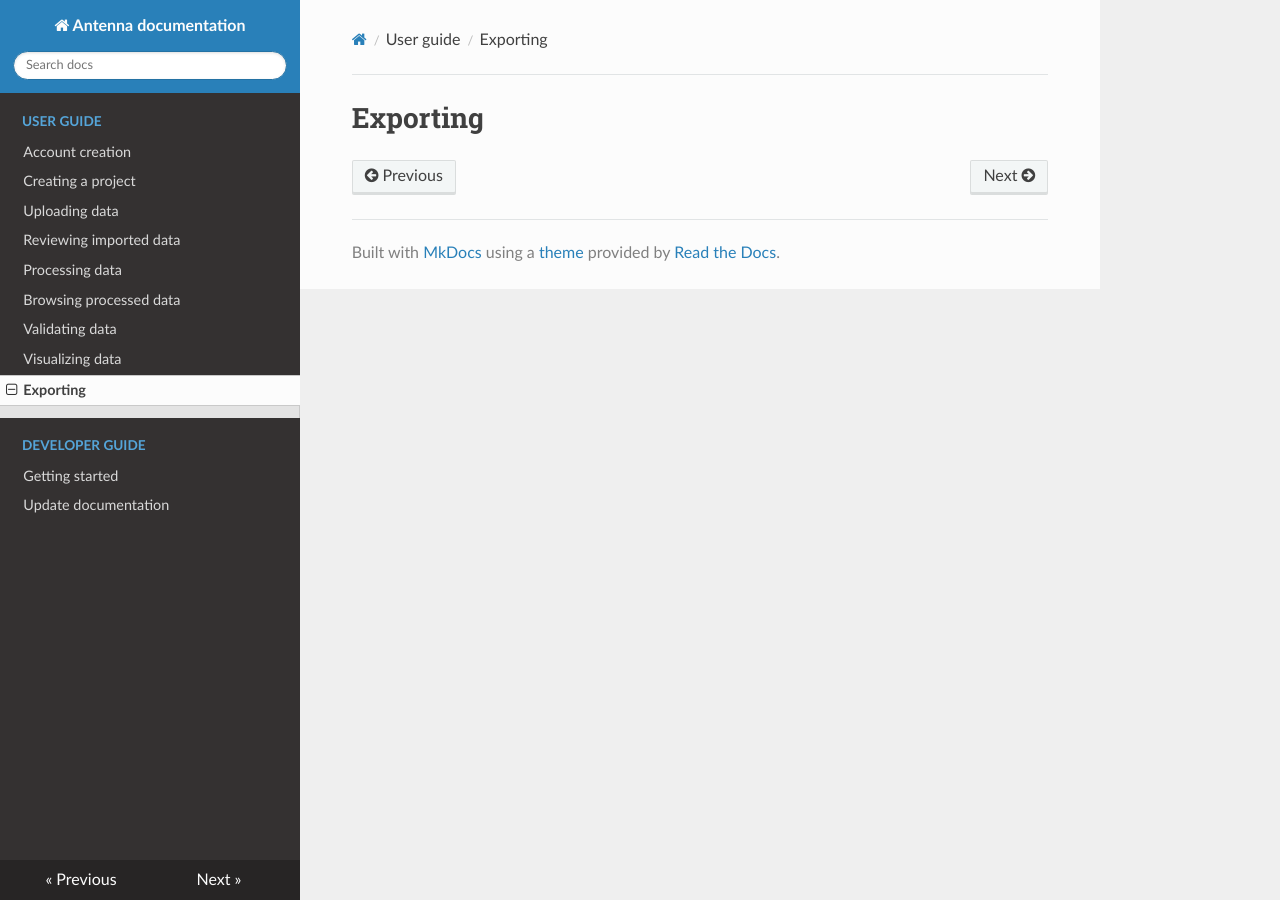
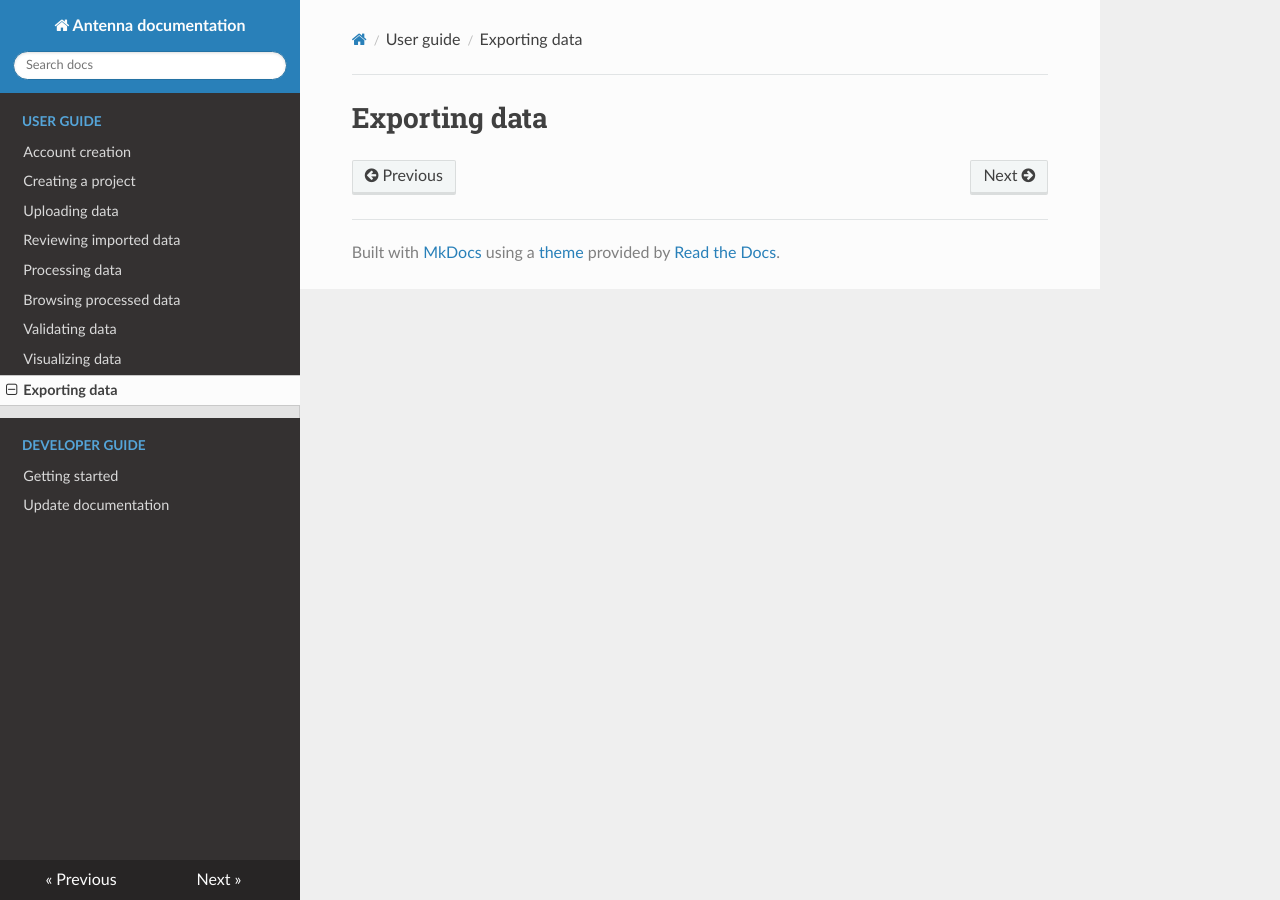
Before and after one commit to RolnickLab/antenna-docs, an MkDocs documentation site: the page built from docs/sections/user-guide/exporting-data.md, in a window 1280 px wide. Built offline with MkDocs 1.6.1, drawn with Linux system fonts in a browser that asks for light colours; nearby versions of some CDN libraries.

Commit message:
Update header to 'Exporting data' (#15)

```diff
--- a/docs/sections/user-guide/exporting-data.md
+++ b/docs/sections/user-guide/exporting-data.md
@@ -1,3 +1,3 @@
-# Exporting
+# Exporting data
 
 ##
```
